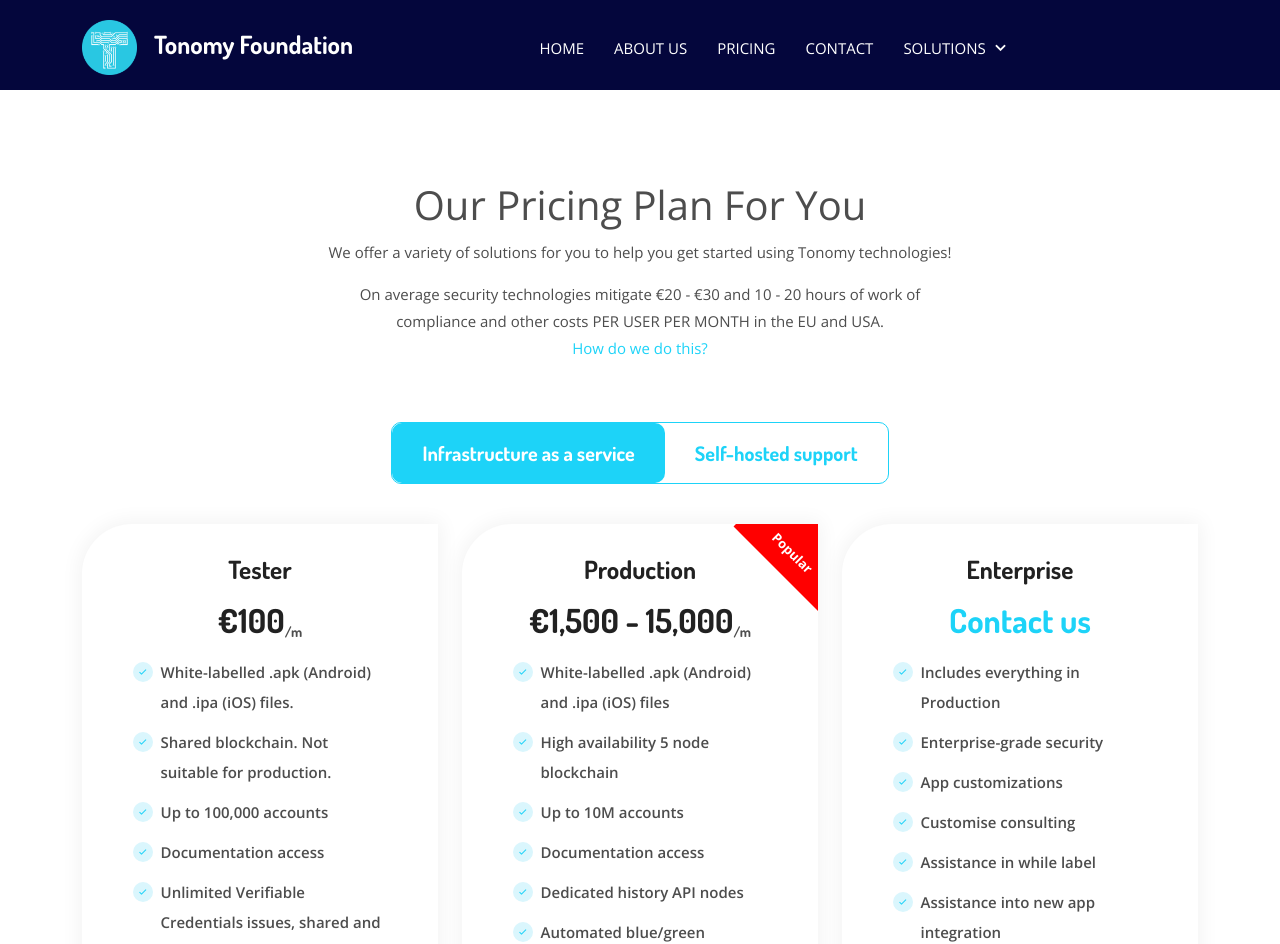
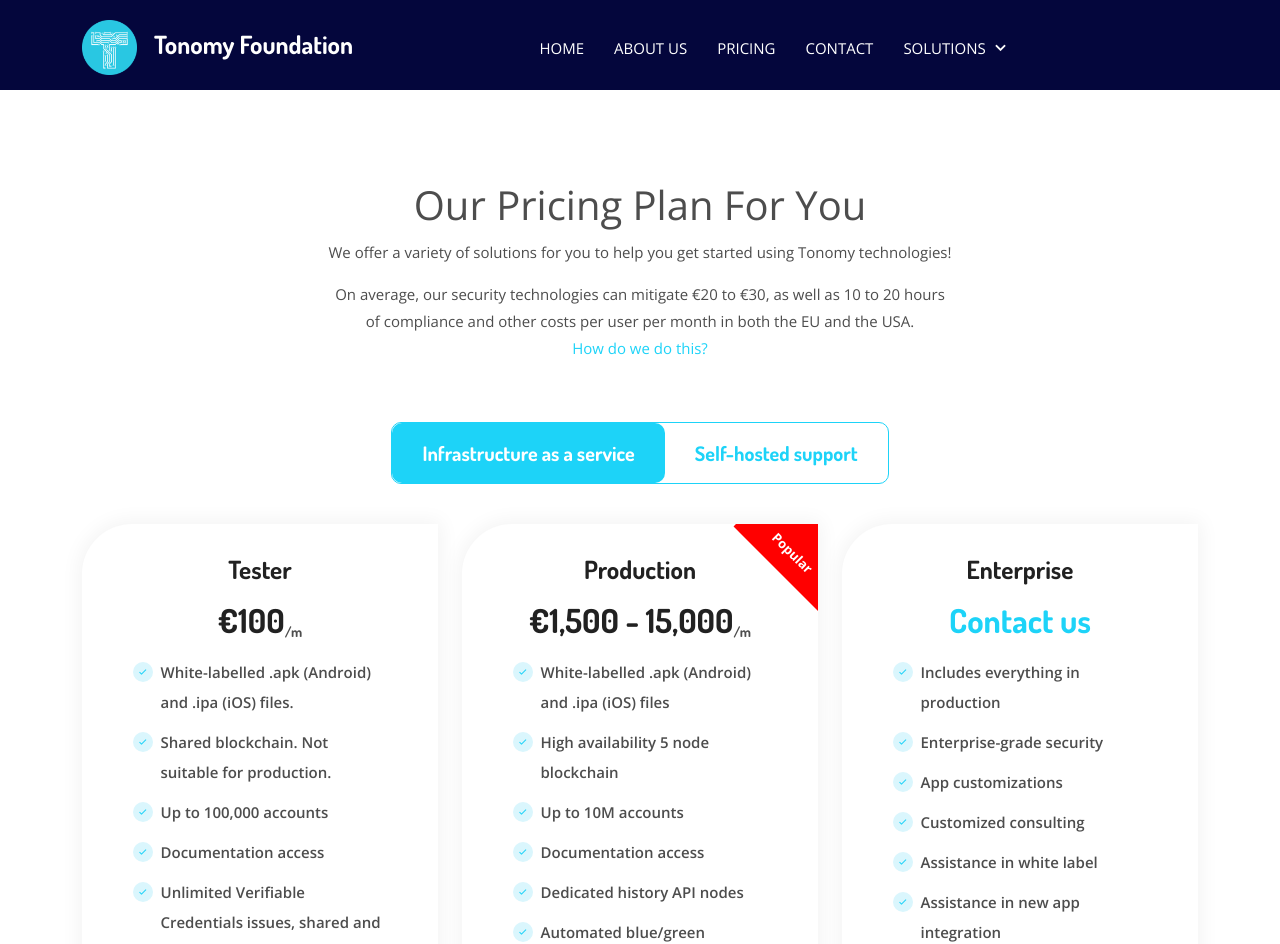
Before and after one commit to Tonomy-Foundation/Tonomy-Foundation-Next-Website, a Next.js app: page /pricing in a window 1280 px wide. Shown: the top 944 px of the page. Built offline with nearby package versions, Linux system fonts and the light colour scheme.

Commit message:
correct pricing page mistypes

```diff
--- a/pages/pricing.js
+++ b/pages/pricing.js
@@ -37,9 +37,7 @@ class PricingStyleOne extends Component {
                 using Tonomy technologies!
               </p>
               <p>
-                On average security technologies mitigate €20 - €30 and 10 - 20
-                hours of work of compliance and other costs PER USER PER MONTH
-                in the EU and USA.{" "}
+              On average, our security technologies can mitigate €20 to €30, as well as 10 to 20 hours of compliance and other costs per user per month in both the EU and the USA. {" "}
                 <a href="https://tonomy-id-sso-website.vercel.app/">
                   How do we do this?
                 </a>
@@ -173,7 +171,7 @@ class PricingStyleOne extends Component {
                         <ul>
                           <li>
                             <i className="bx bx-check"></i>
-                            Includes everything in Production
+                            Includes everything in production
                           </li>
                           <li>
                             <i className="bx bx-check"></i>
@@ -185,15 +183,15 @@ class PricingStyleOne extends Component {
                           </li>
                           <li>
                             <i className="bx bx-check"></i>
-                            Customise consulting
+                            Customized consulting
                           </li>
                           <li>
                             <i className="bx bx-check"></i>
-                            Assistance in while label
+                            Assistance in white label
                           </li>
                           <li>
                             <i className="bx bx-check"></i>
-                            Assistance into new app integration
+                            Assistance in new app integration
                           </li>
                         </ul>
 
@@ -252,8 +250,7 @@ class PricingStyleOne extends Component {
                           </li>
                           <li>
                             <i className="bx bx-check"></i>
-                            10 hours core engineer access, valued at €2,600
-                            under normal consulting agreement
+                            10 hours of core engineer access, valued at €2,600 under normal consulting agreements
                           </li>
                           <li>
                             <i className="bx bx-check"></i>
@@ -261,22 +258,21 @@ class PricingStyleOne extends Component {
                           </li>
                           <li>
                             <i className="bx bx-check"></i>
-                            24-7-365 support with Dedicated communication
-                            channel in Discord
+                            24/7/365 support with a dedicated communication channel in Discord
                             <br />
                             Phone support
                           </li>
                           <li>
                             <i className="bx bx-x"></i>
-                            Customise consulting
+                            Customized consulting
                           </li>
                           <li>
                             <i className="bx bx-x"></i>
-                            Assistance in while label
+                            Assistance with white labeling
                           </li>
                           <li>
                             <i className="bx bx-x"></i>
-                            Assistance into new app integration
+                            Assistance with new app integration
                           </li>
                         </ul>
 
```
